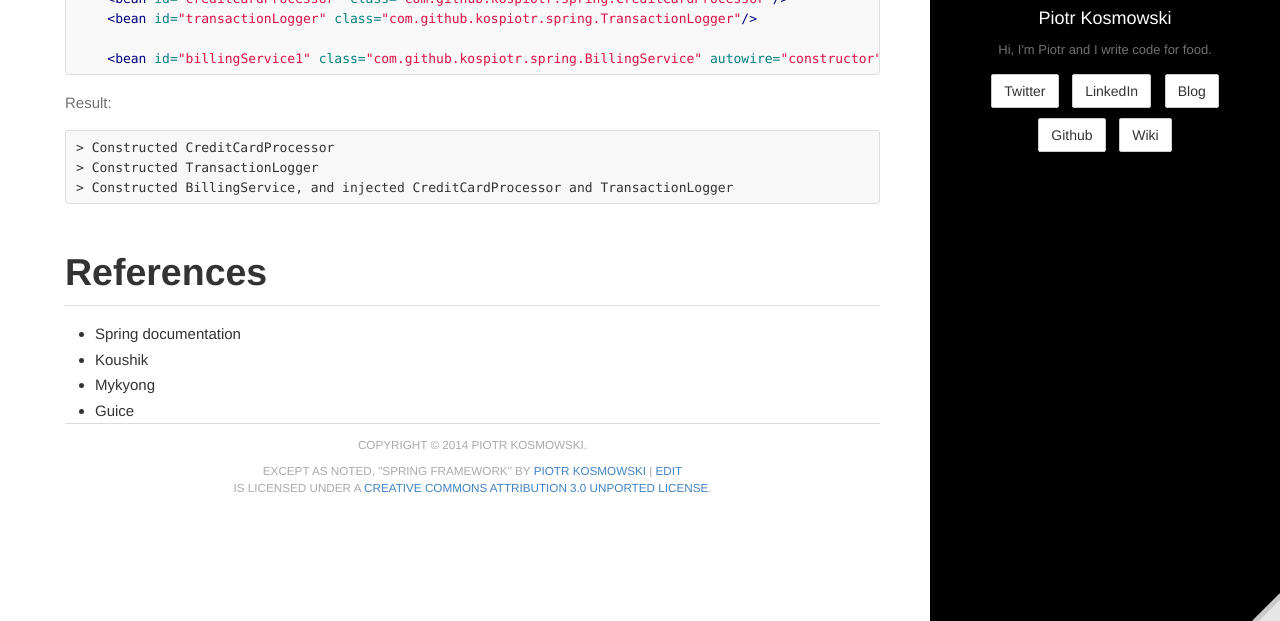
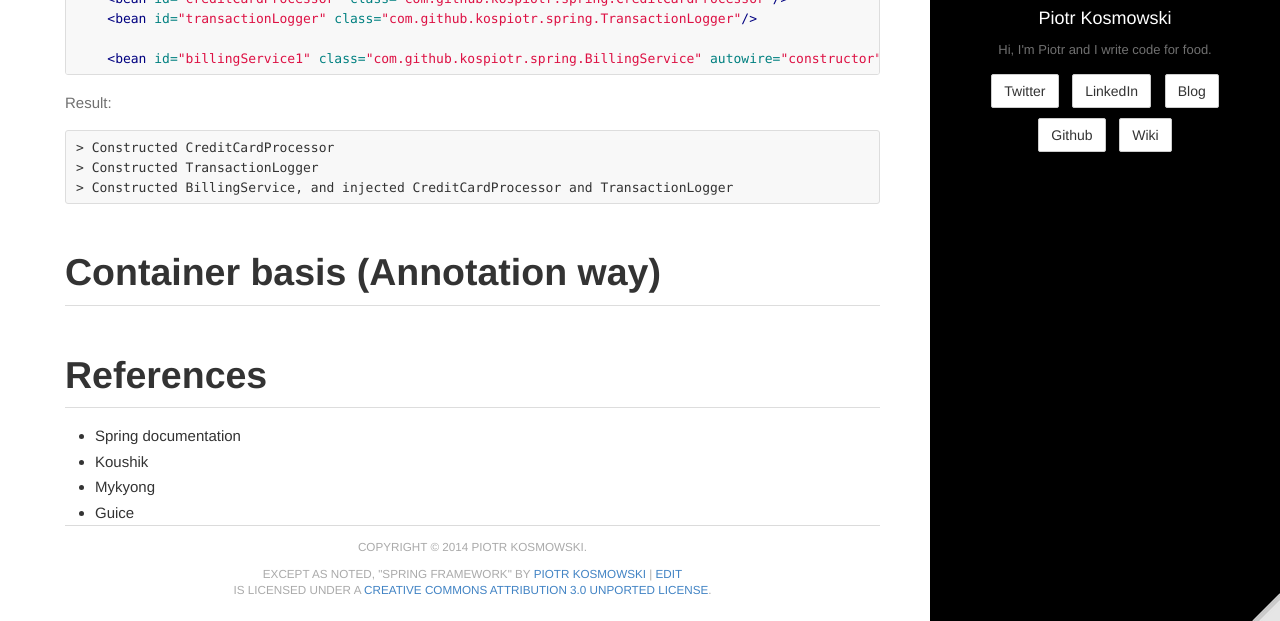
Before and after one commit to kospiotr/kospiotr.github.io, a Jekyll site: the page built from wiki/spring-framework.md, in a window 1280 px wide and 900 px high, scrolled down 15162 px, cut to the strip 279-900 px from the top of the window. Built offline with Jekyll 4.4.1, drawn with Linux system fonts in a browser that asks for light colours; nearby versions of some CDN libraries; library files that are not in the unit come from our copies; Markdown is read by kramdown in place of the engine named in the settings.

Commit message:
Update wiki

````diff
--- a/wiki/spring-framework.md
+++ b/wiki/spring-framework.md
@@ -763,6 +763,9 @@ Result:
 ```
 
 
+#Container basis (Annotation way)
+
+
 #References
 * Spring documentation
 * Koushik
````
